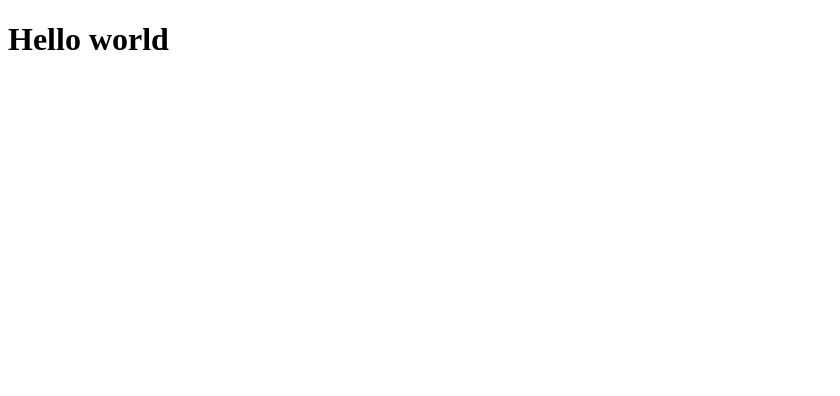
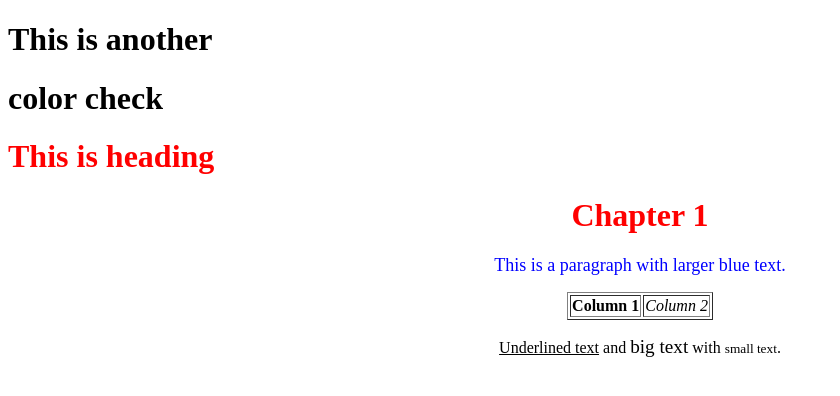
Before and after one commit to rutikb45/css_master, a plain HTML site: page index.html in a window 1280 px wide. Shown: the whole page, without its empty margins (0-840 px from the left). Drawn offline with Linux system fonts and the light colour scheme.

Commit message:
added html style

```diff
--- a/index.html
+++ b/index.html
@@ -5,7 +5,33 @@
     <meta name="viewport" content="width=device-width, initial-scale=1.0">
     <title>Document</title>
 </head>
+<link rel="stylesheet" href="./style.css">
 <body>
-    <h1>Hello world</h1>
+    <div>
+        <h1 class="test">
+            This is another
+        </h1>
+    </div>
+
+  <div>
+    <h1 class="testing">color check</h1>
+  </div>
+  <div>
+    <h1>
+      <font color = "red">This is heading</font>
+    </h1>
+  </div>
+  <center>
+    <h1><font color="red">Chapter 1</font></h1>
+    <p><font size="4" color="blue">This is a paragraph with larger blue text.</font></p>
+    <table border="1">
+      <tr>
+        <td><b>Column 1</b></td>
+        <td><i>Column 2</i></td>
+      </tr>
+    </table>
+    <p><u>Underlined text</u> and <big>big text</big> with <small>small text</small>.</p>
+  </center>
+
 </body>
 </html>
```
